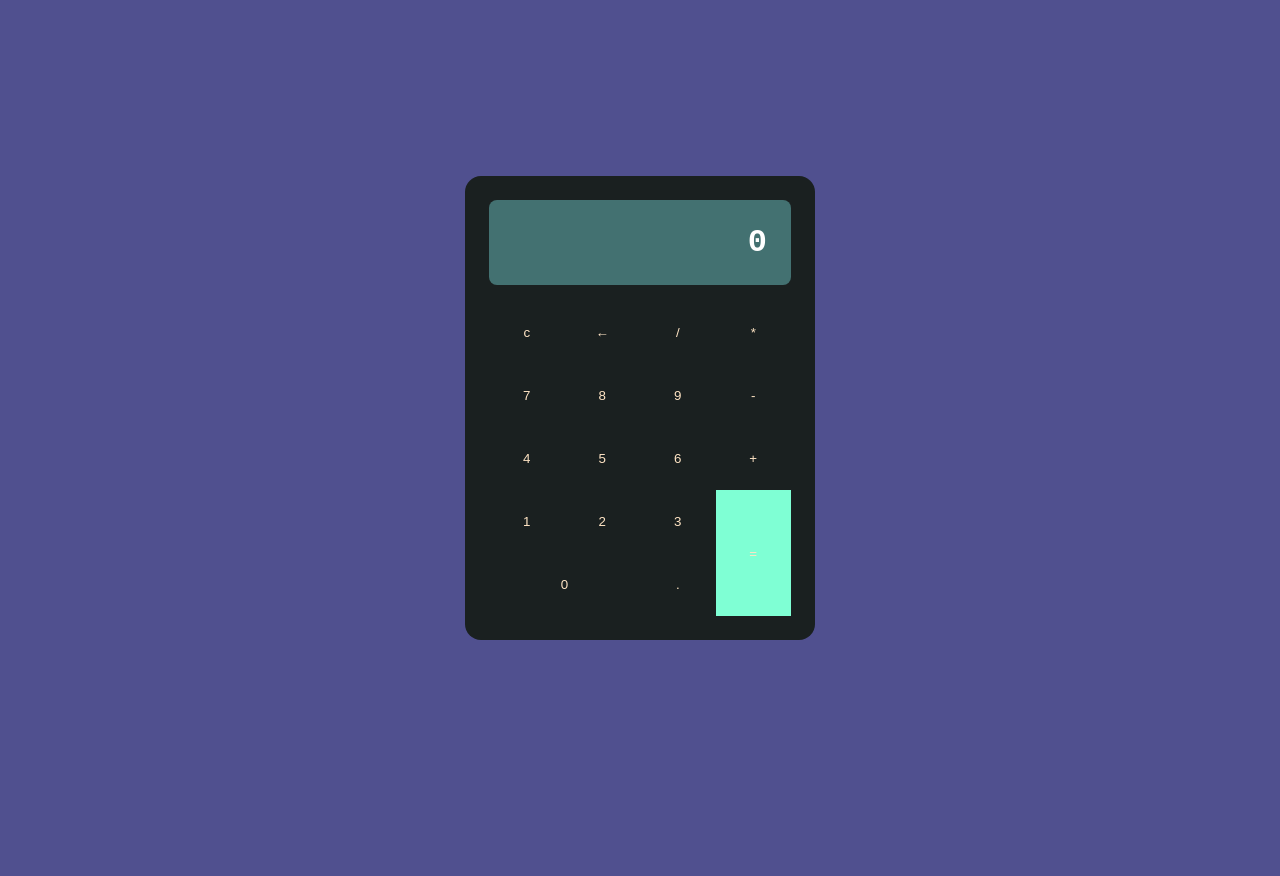
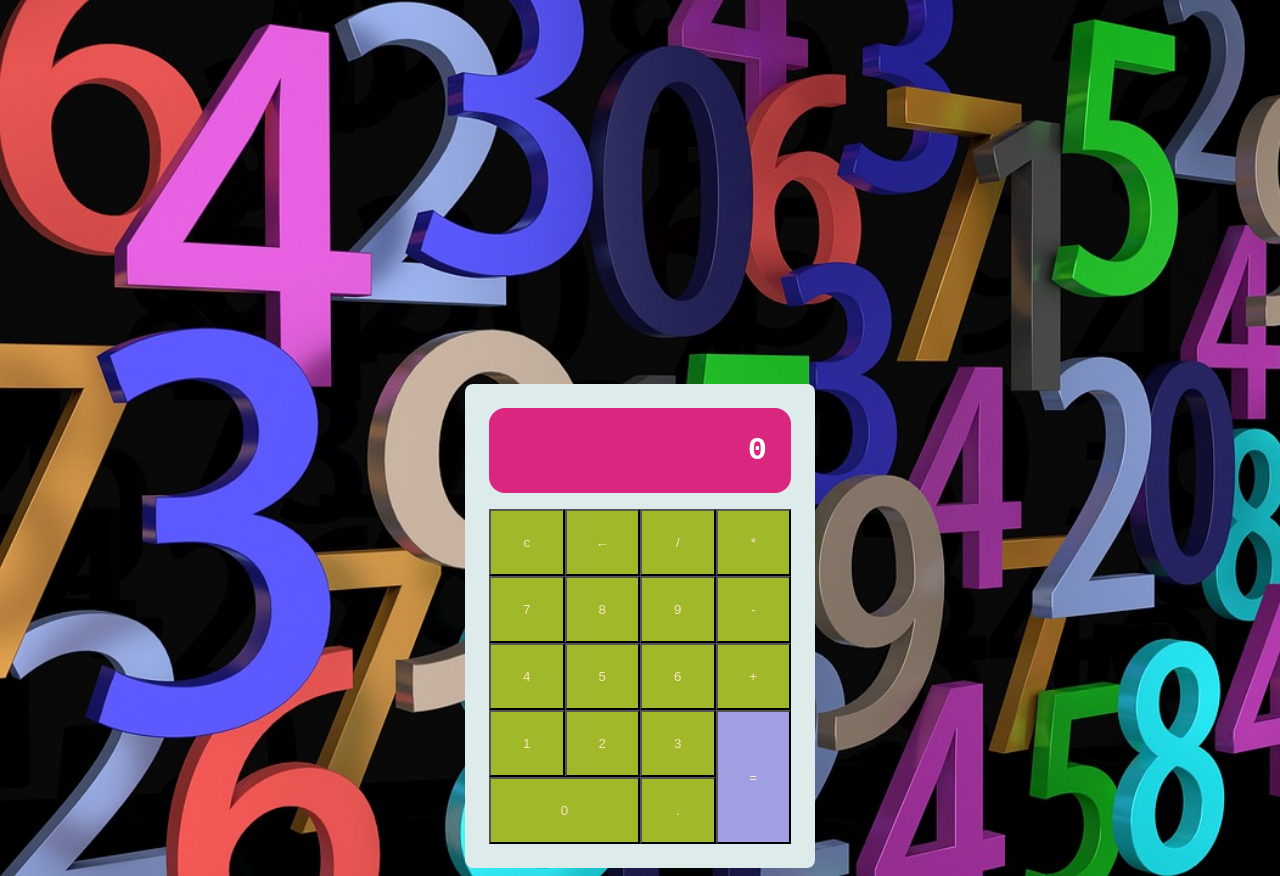
Before and after one commit to Vila71/calculadora, a plain HTML site: page index.html in a window 1280 px wide. Before the commit the page ends 816 px from the top, so only its background shows below. Drawn offline with Linux system fonts and the light colour scheme.

Commit message:
guardar ultimos cambios

```diff
--- a/styles.css
+++ b/styles.css
@@ -4,44 +4,53 @@
     box-sizing: border-box;
     font-family: sans-serif;
 }
+
 body{
-   min-height:  100vh;
-   background-color: rgb(80, 80, 143);
-   display: grid;
-   place-items: center;
+   max-height: 100ph;
+   background-image: url(assets/pay-2662758_1280.jpg);
+   background-size: cover;
+   display: flex;
+   justify-content: center;
+   align-items: center;
+   margin-top: 30%;
+}
 
-}
 .calculadora{
-   background-color: rgb(26, 32, 32);
+   background-color: rgb(221, 235, 235);
    color: white;
    width: 350px;
    max-width: 100%;
    padding: 1.5rem;
-   border-radius: 1rem;
+   border-radius: 0.5rem;
    display: grid;
    grid-template-columns: repeat(4,1fr);
    gap: o.5rem;
 }
 .pantalla{
    grid-column: 1/ -1 ;
-   background-color:rgb(67, 113, 113);
+   background-color: #d92780;
    padding: 1.5rem;
    font-size: 2rem;
    text-align: right;
-   border-radius:.5rem;
+   border-radius:1rem;
    margin-bottom: 1rem;
    font-family: monospace;
    font-weight: 600;
+
+}
+.pantalla:hover{
+   background-color:#fabada ;
 }
 
 .btn{
-   background-color: rgb(26, 32, 32);
+   background-color: rgb(160, 184, 41);
    color: bisque;
-   border: 0;
+   border: 0.1;
    padding: 1.5rem .5rem;
    display: flex;
    justify-content: center;
    align-items: center;
+
    }
 
    .btn:hover{
@@ -54,7 +63,7 @@ body{
 
    #igual{
       grid-row: span 2;
-      background-color: aquamarine;
+      background-color:rgb(159, 159, 226) ;
    }
    #igual:hover{
       background-color:rgb(26, 213, 151) ;
```
Also changed, not shown: assets/pay-2662758_1280.jpg (added), 1 other file.
